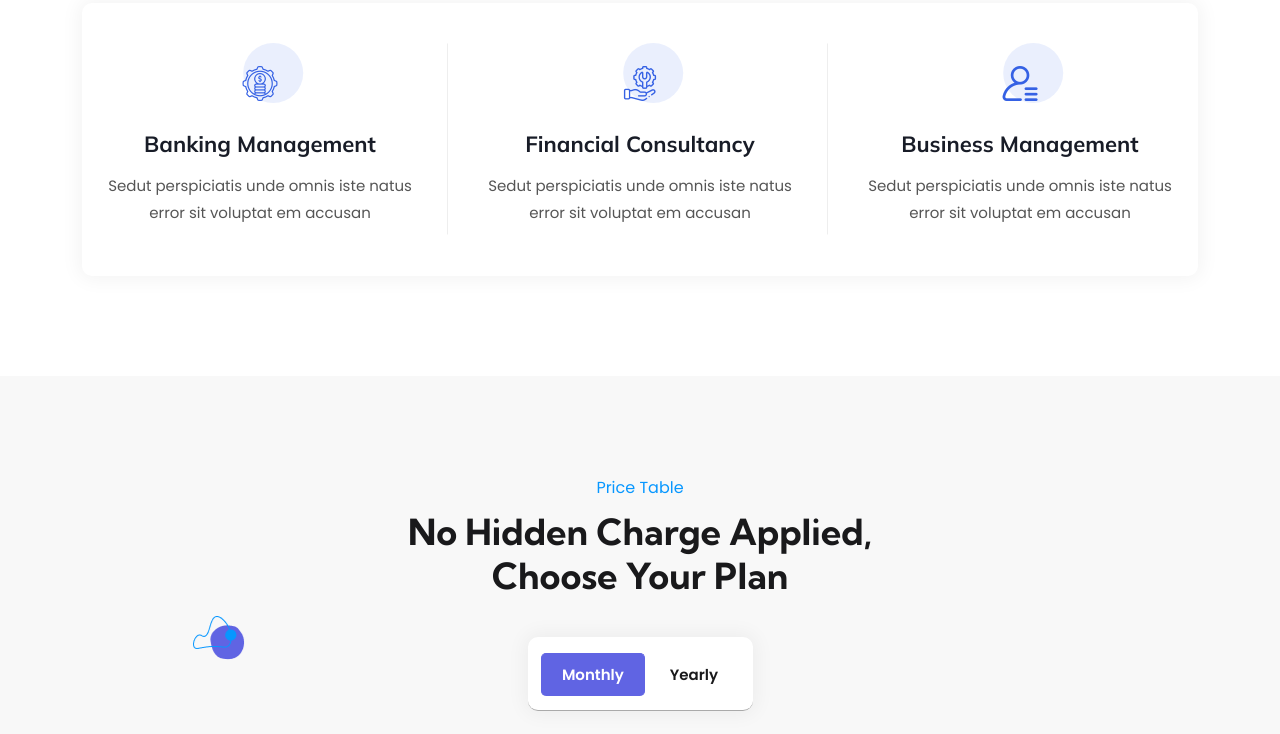
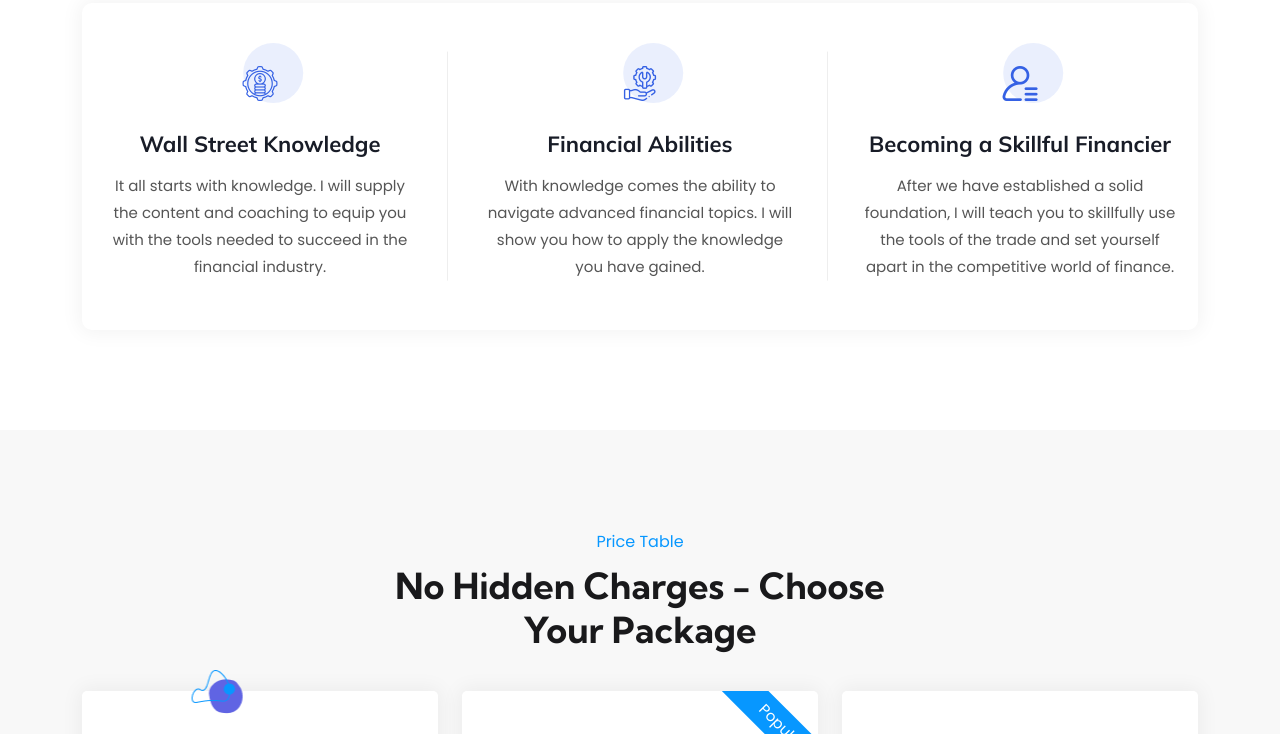
Before and after one commit to justsilencia/roadtowallstreet, a Gatsby site: page / in a window 1280 px wide. Shown: the part 1177-1911 px from the top of the page. Built offline with nearby package versions, Linux system fonts and the light colour scheme; Gatsby itself is replaced by a stand-in of ours; a web font is replaced by a local one.

Commit message:
Made content changes to the features panel.

```diff
--- a/src/components/Landing/Features.js
+++ b/src/components/Landing/Features.js
@@ -23,10 +23,11 @@ const Features = () => {
                   <div className="icon">
                     <i className="flaticon-money-management"></i>
                   </div>
-                  <h3>Banking Management</h3>
+                  <h3>Wall Street Knowledge</h3>
                   <p>
-                    Sedut perspiciatis unde omnis iste natus error sit voluptat
-                    em accusan
+                    It all starts with knowledge. I will supply the content and
+                    coaching to equip you with the tools needed to succeed in
+                    the financial industry.
                   </p>
                 </div>
               </div>
@@ -36,10 +37,11 @@ const Features = () => {
                   <div className="icon">
                     <i className="flaticon-technical-support-1"></i>
                   </div>
-                  <h3>Financial Consultancy</h3>
+                  <h3>Financial Abilities</h3>
                   <p>
-                    Sedut perspiciatis unde omnis iste natus error sit voluptat
-                    em accusan
+                    With knowledge comes the ability to navigate advanced
+                    financial topics. I will show you how to apply the knowledge
+                    you have gained.
                   </p>
                 </div>
               </div>
@@ -49,10 +51,11 @@ const Features = () => {
                   <div className="icon">
                     <i className="flaticon-user-1"></i>
                   </div>
-                  <h3>Business Management</h3>
+                  <h3>Becoming a Skillful Financier</h3>
                   <p>
-                    Sedut perspiciatis unde omnis iste natus error sit voluptat
-                    em accusan
+                    After we have established a solid foundation, I will teach
+                    you to skillfully use the tools of the trade and set
+                    yourself apart in the competitive world of finance.
                   </p>
                 </div>
               </div>
--- a/src/components/Landing/MainBanner.js
+++ b/src/components/Landing/MainBanner.js
@@ -47,9 +47,9 @@ const MainBanner = () => {
                   Get Started <i className="flaticon-right-arrow-3"></i>
                 </Link>
 
-                <Link to="#" className="join-us-btn">
+                {/* <Link to="#" className="join-us-btn">
                   <i className="flaticon-paper-plane"></i> Join Us On Telegram
-                </Link>
+                </Link> */}
               </div>
             </div>
 
@@ -91,7 +91,10 @@ const MainBanner = () => {
                     <div className="icon">
                       <i className="flaticon-idea"></i>
                     </div>
-                    <p>Expand Your Career Opportunities with Our Coaching</p>
+                    <p>
+                      Expand Your Career Opportunities with Our Financial
+                      Coaching
+                    </p>
                   </div>
                 </div>
 
--- a/src/components/Landing/PriceTable.js
+++ b/src/components/Landing/PriceTable.js
@@ -11,19 +11,19 @@ const PriceTable = () => {
         <div className="container">
           <div className="sass-section-title">
             <span>Price Table</span>
-            <h2>No Hidden Charge Applied, Choose Your Plan</h2>
+            <h2>No Hidden Charges - Choose Your Package</h2>
           </div>
 
           <div className="row">
             <div className="col-lg-12 col-md-12">
               <div className="tab">
-                <Tabs>
+                {/* <Tabs>
                   <TabList>
                     <Tab>Monthly</Tab>
                     <Tab>Yearly</Tab>
                   </TabList>
 
-                  <TabPanel>
+                  <TabPanel> */}
                 <div className="row justify-content-center">
                   <div
                     className="col-lg-4 col-sm-6"
@@ -45,12 +45,12 @@ const PriceTable = () => {
                               GradeServer Protection
                             </li>
                             <li>
-                                  <i className="flaticon-check"></i>All
-                                  Dashboard Features
+                              <i className="flaticon-check"></i>All Dashboard
+                              Features
                             </li>
                             <li>
-                                  <i className="flaticon-check"></i>API And
-                                  Webhook Access
+                              <i className="flaticon-check"></i>API And Webhook
+                              Access
                             </li>
                           </ul>
                         </div>
@@ -78,16 +78,15 @@ const PriceTable = () => {
                         <div className="pricing-list">
                           <ul>
                             <li>
-                                  <i className="flaticon-check"></i> 8 Team
-                                  Members
+                              <i className="flaticon-check"></i> 8 Team Members
                             </li>
                             <li>
-                                  <i className="flaticon-check"></i>Custom
-                                  Analytics Filters
+                              <i className="flaticon-check"></i>Custom Analytics
+                              Filters
                             </li>
                             <li>
-                                  <i className="flaticon-check"></i>API And
-                                  Webhook Access
+                              <i className="flaticon-check"></i>API And Webhook
+                              Access
                             </li>
                           </ul>
                         </div>
@@ -120,12 +119,12 @@ const PriceTable = () => {
                               GradeServer Protection
                             </li>
                             <li>
-                                  <i className="flaticon-check"></i>All
-                                  Dashboard Features
+                              <i className="flaticon-check"></i>All Dashboard
+                              Features
                             </li>
                             <li>
-                                  <i className="flaticon-check"></i>API And
-                                  Webhook Access
+                              <i className="flaticon-check"></i>API And Webhook
+                              Access
                             </li>
                           </ul>
                         </div>
@@ -137,7 +136,7 @@ const PriceTable = () => {
                     </div>
                   </div>
                 </div>
-                  </TabPanel>
+                {/*</TabPanel>
 
                    <TabPanel>
                     <div className="row justify-content-center">
@@ -254,7 +253,7 @@ const PriceTable = () => {
                       </div>
                     </div>
                   </TabPanel>
-                </Tabs>
+                </Tabs> */}
               </div>
             </div>
           </div>
```
Lines whose indentation alone changed are shown as unchanged.
